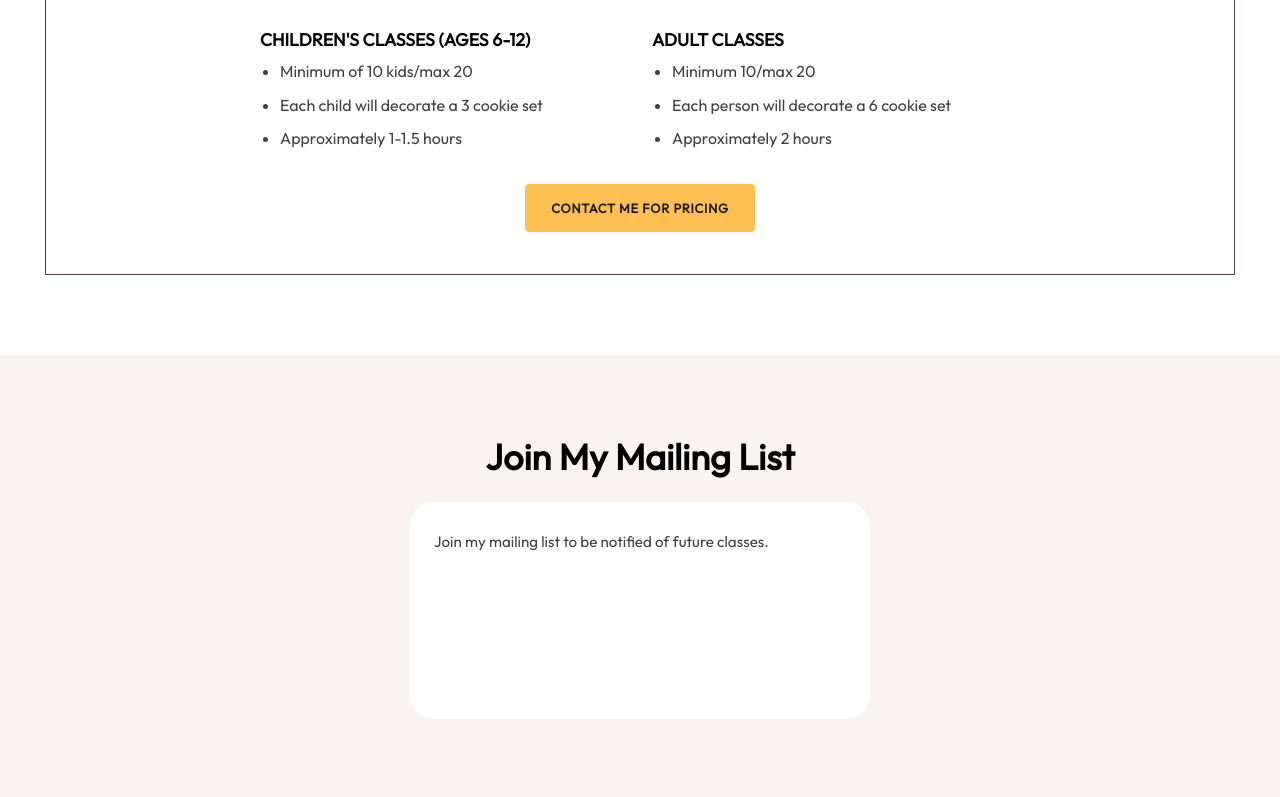
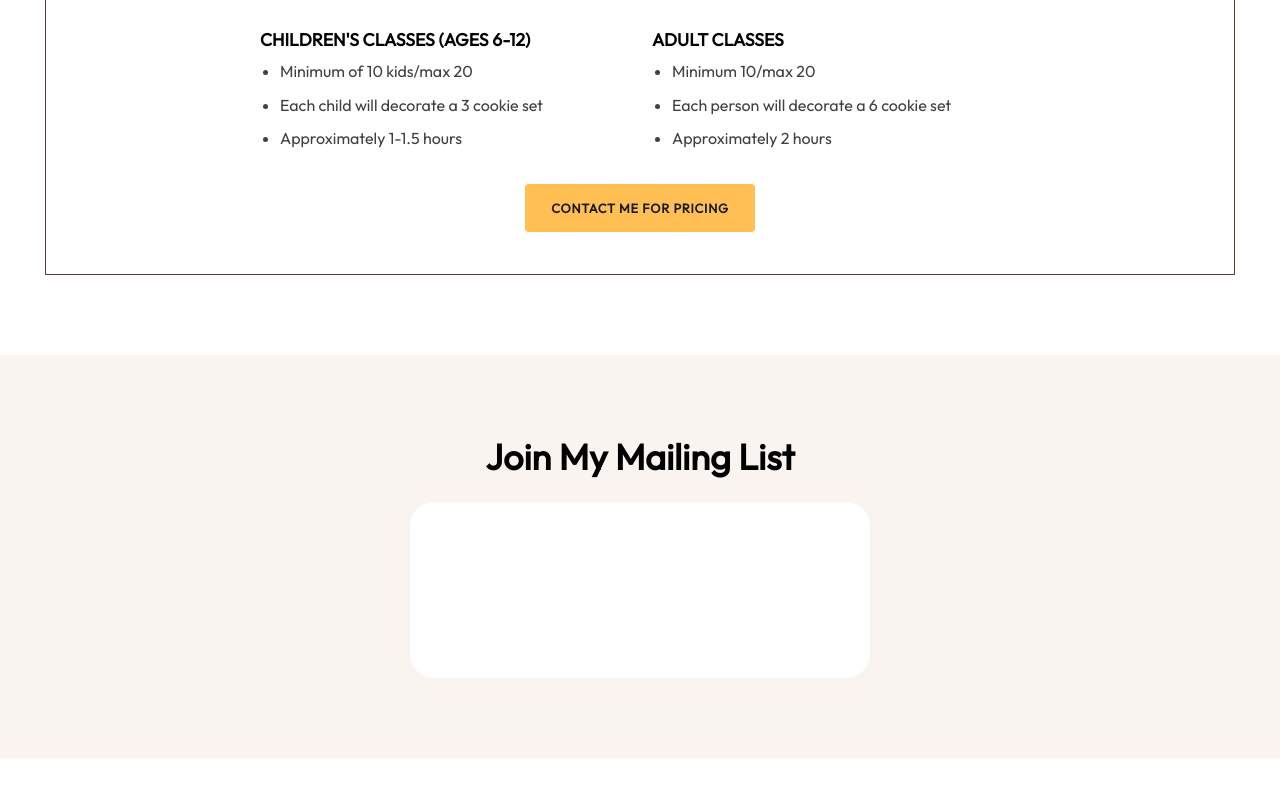
Before and after one commit to jkrueger635/cassidyscookies-site, an Astro site: page / in a window 1280 px wide. Shown: the part 2775-3572 px from the top of the page. After the commit the page ends 3533 px from the top, so only its background shows below. Built offline with nearby package versions, Linux system fonts and the light colour scheme; Astro itself is replaced by a stand-in of ours.

Commit message:
Remove duplicate mailing list line

```diff
--- a/src/pages/index.astro
+++ b/src/pages/index.astro
@@ -97,7 +97,6 @@ import { site } from '../data/site.js';
     <div class="wrap center">
       <h2>Join My Mailing List</h2>
       <div class="form-card">
-        <p class="small">Join my mailing list to be notified of future classes.</p>
         <div class={`elfsight-app-${site.elfsightId}`} data-elfsight-app-lazy></div>
       </div>
     </div>
```
